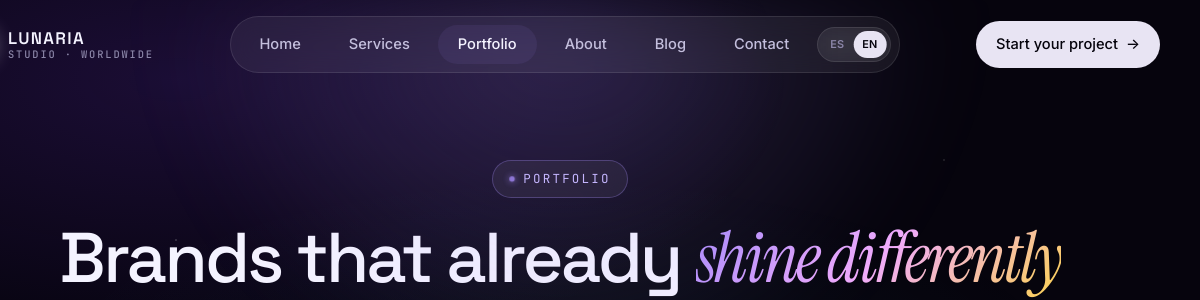
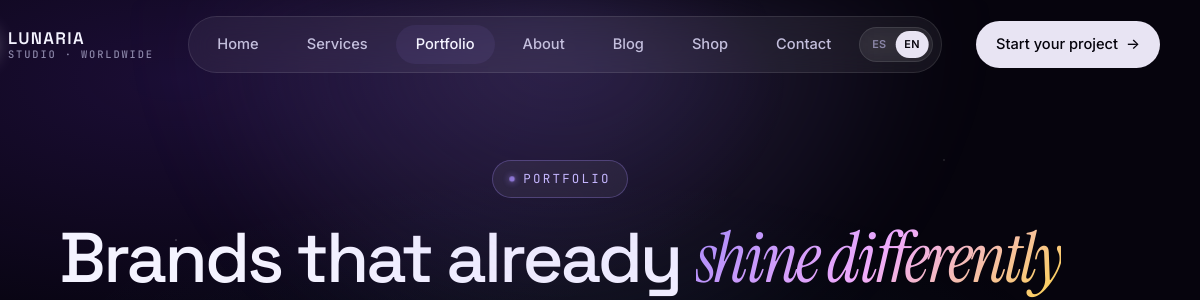
Before and after one commit to estefaniii/lunaria-studio, a website: page en/portafolio.html in a window 1280 px wide. Shown: the top 300 px of the page, 80-1280 px from the left. Drawn offline with Linux system fonts and the light colour scheme.

Commit message:
Add 'Shop' link to navigation and footer

```diff
--- a/en/portafolio.html
+++ b/en/portafolio.html
@@ -59,7 +59,7 @@
 <li><a href="servicios.html">Services</a></li>
 <li><a href="portafolio.html" class="is-active">Portfolio</a></li>
 <li><a href="nosotros.html">About</a></li>
-<li><a href="blog.html">Blog</a></li>
+<li><a href="blog.html">Blog</a></li><li><a href="tienda.html">Shop</a></li>
 <li><a href="contacto.html">Contact</a></li>
 <li class="nav-lang-item"><div class="lang-switch" data-lang="en"><a href="https://lunaria.marketing/portafolio.html" class="lang-opt">ES</a><span class="lang-opt lang-active">EN</span></div></li>
 </ul>
@@ -76,6 +76,7 @@
 <a href="portafolio.html">Portfolio</a>
 <a href="nosotros.html">About</a>
 <a href="blog.html">Blog</a>
+    <a href="tienda.html">Shop</a>
 <a href="contacto.html">Contact</a>
 <div class="lang-switch" data-lang="en"><a href="https://lunaria.marketing/portafolio.html" class="lang-opt">ES</a><span class="lang-opt lang-active">EN</span></div>
 </div>
@@ -267,7 +268,7 @@
 </div>
 <div class="footer-col">
 <h6>Studio</h6>
-<ul><li><a href="nosotros.html">About Lunaria</a></li><li><a href="portafolio.html">Portfolio</a></li><li><a href="blog.html">Blog</a></li><li><a href="contacto.html">Contact</a></li></ul>
+<ul><li><a href="nosotros.html">About Lunaria</a></li><li><a href="portafolio.html">Portfolio</a></li><li><a href="blog.html">Blog</a></li><li><a href="tienda.html">Shop</a></li><li><a href="contacto.html">Contact</a></li></ul>
 </div>
 <div class="footer-col">
 <h6>Contact</h6>
```
